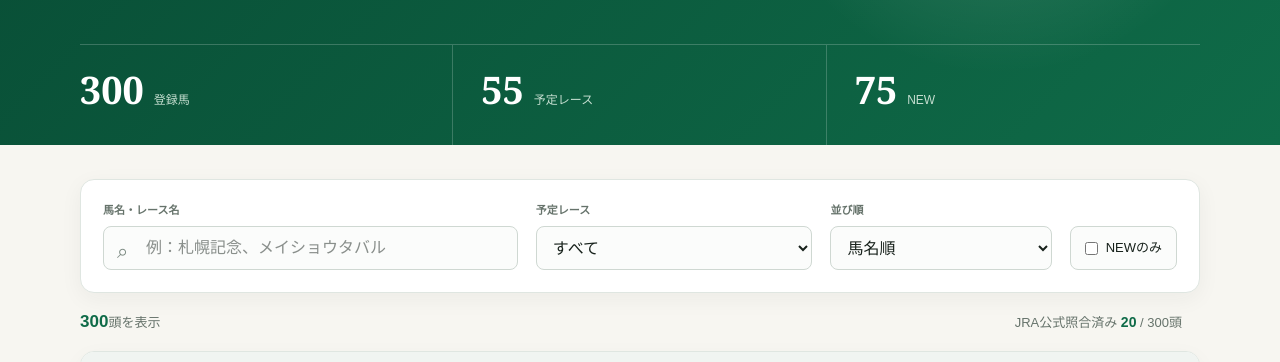
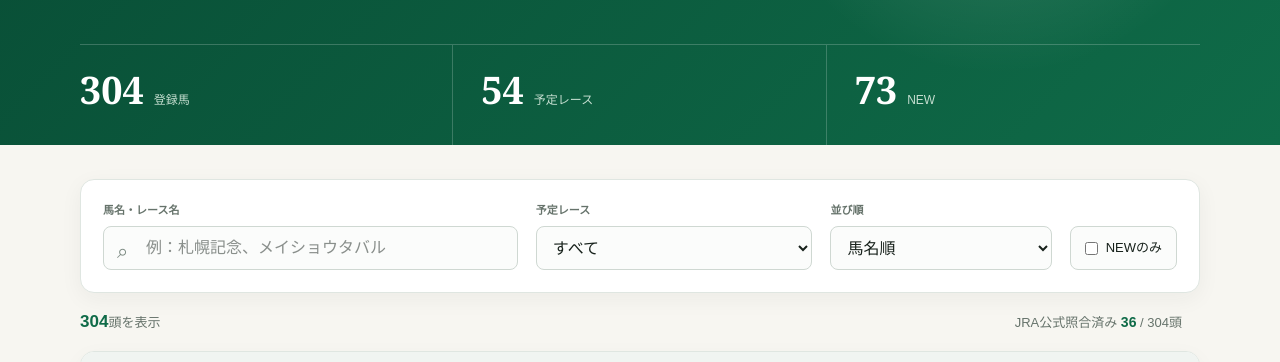
Before and after one commit to mhiro-code/next-race-report, a Next.js app: page / in a window 1280 px wide. Shown: the part 368-730 px from the top of the page. Built offline with nearby package versions, Linux system fonts and the light colour scheme.

Commit message:
Update Cluster Cup runners and prize money

```diff
--- a/app/api/next-races/route.ts
+++ b/app/api/next-races/route.ts
@@ -1,3 +1,5 @@
+import { applyClusterCupRows } from "../../cluster-cup";
+
 const sourceUrl = "https://dir.netkeiba.com/keibamatome/detail.html?no=5557";
 
 function decodeEntities(value: string) {
@@ -59,7 +61,7 @@ export async function GET() {
       source_url: sourceUrl,
       page_updated: pageUpdated,
       retrieved_at: new Date().toISOString(),
-      rows,
+      rows: applyClusterCupRows(rows),
     });
   } catch {
     return Response.json({ error: "最新データを取得できませんでした" }, { status: 502 });
--- /dev/null
+++ b/app/cluster-cup.ts
@@ -0,0 +1,69 @@
+export type NextRaceRow = {
+  update: string;
+  horse: string;
+  next_race: string;
+  horse_url: string;
+  race_url: string;
+};
+
+export type PrizeMoneyRecord = {
+  yen: number;
+  jraUrl: string;
+  verifiedAt: string;
+  jraHorseId: string;
+};
+
+const clusterCupRaceUrl =
+  "https://db.netkeiba.com/?pid=race_list&word=%A5%AF%A5%E9%A5%B9%A5%BF%A1%BC%A3%C3";
+
+const verifiedAt = "2026-07-27";
+
+const horses = [
+  ["サンライズアムール", "2019101633", 89_000_000, "pw01dud002019101633/DD"],
+  ["クロジシジョー", "2019102238", 84_900_000, "pw01dud002019102238/47"],
+  ["ドラゴンウェルズ", "2022110137", 51_000_000, "pw01dud102022110137/11"],
+  ["サウンドモリアーナ", "2022102057", 36_000_000, "pw01dud102022102057/10"],
+  ["アンズアメ", "2022106689", 36_000_000, "pw01dud002022106689/21"],
+  ["ポッドベイダー", "2022105244", 46_000_000, "pw01dud102022105244/D6"],
+  ["ブレーザー", "2021100114", 36_000_000, "pw01dud102021100114/3E"],
+  ["ゲイルライダー", "2022103684", 24_000_000, "pw01dud002022103684/15"],
+  ["プレゼンティーア", "2021102153", 24_000_000, "pw01dud102021102153/E9"],
+  ["ベルギューン", "2022100098", 15_000_000, "pw01dud102022100098/E5"],
+  ["ファムエレガンテ", "2022110142", 24_000_000, "pw01dud002022110142/FB"],
+  ["ペプチドヤマト", "2019103605", 36_000_000, "pw01dud102019103605/58"],
+  ["コンクイスタ", "2020106557", 44_800_000, "pw01dud002020106557/00"],
+  ["ジョーローリット", "2021100768", 24_000_000, "pw01dud002021100768/99"],
+  ["アメリカンステージ", "2022110105", 20_100_000, "pw01dud002022110105/14"],
+  ["ケイアイドリー", "2017101560", 81_700_000, "pw01dud102017101560/52"],
+  ["ヤマニンアルリフラ", "2021106601", 41_500_000, "pw01dud002021106601/7D"],
+  ["ビッグシーザー", "2020100896", 85_000_000, "pw01dud102020100896/6F"],
+] as const;
+
+export const clusterCupRows: NextRaceRow[] = horses.map(([horse, id]) => ({
+  update: "",
+  horse,
+  next_race: "クラスターC",
+  horse_url: `https://db.netkeiba.com/horse/${id}/?rf=kmatome`,
+  race_url: clusterCupRaceUrl,
+}));
+
+export const clusterCupPrizeMoney: Record<string, PrizeMoneyRecord> =
+  Object.fromEntries(
+    horses.map(([horse, id, yen, jraPath]) => [
+      horse,
+      {
+        yen,
+        jraUrl: `https://www.jra.go.jp/JRADB/accessU.html?CNAME=${jraPath}`,
+        verifiedAt,
+        jraHorseId: id,
+      },
+    ]),
+  );
+
+export function applyClusterCupRows(rows: NextRaceRow[]) {
+  const targetNames = new Set(clusterCupRows.map((row) => row.horse));
+  return [
+    ...rows.filter((row) => !targetNames.has(row.horse)),
+    ...clusterCupRows,
+  ];
+}
--- a/app/page.tsx
+++ b/app/page.tsx
@@ -3,6 +3,7 @@
 import { useMemo, useState } from "react";
 import initialData from "./next-races.json";
 import { formatPrizeMoney, prizeMoneyByHorse } from "./prize-money";
+import { applyClusterCupRows } from "./cluster-cup";
 
 type RaceRow = {
   update: string;
@@ -22,7 +23,10 @@ type RacePayload = {
 const pageSize = 50;
 
 export default function Home() {
-  const [data, setData] = useState<RacePayload>(initialData);
+  const [data, setData] = useState<RacePayload>({
+    ...initialData,
+    rows: applyClusterCupRows(initialData.rows),
+  });
   const [query, setQuery] = useState("");
   const [race, setRace] = useState("すべて");
   const [newOnly, setNewOnly] = useState(false);
@@ -86,7 +90,7 @@ export default function Home() {
       const response = await fetch("/api/next-races", { cache: "no-store" });
       if (!response.ok) throw new Error("refresh failed");
       const next = (await response.json()) as RacePayload;
-      setData(next);
+      setData({ ...next, rows: applyClusterCupRows(next.rows) });
       setRace("すべて");
       setPage(1);
       setMessage(`${next.rows.length}頭の最新情報を取得しました`);
--- a/app/prize-money.ts
+++ b/app/prize-money.ts
@@ -1,4 +1,5 @@
 import jraPrizeMoney from "./jra-prize-money.json";
+import { clusterCupPrizeMoney } from "./cluster-cup";
 
 export type PrizeMoneyRecord = {
   yen: number;
@@ -7,8 +8,10 @@ export type PrizeMoneyRecord = {
   jraHorseId: string;
 };
 
-export const prizeMoneyByHorse =
-  jraPrizeMoney as Record<string, PrizeMoneyRecord>;
+export const prizeMoneyByHorse = {
+  ...(jraPrizeMoney as Record<string, PrizeMoneyRecord>),
+  ...clusterCupPrizeMoney,
+};
 
 export function formatPrizeMoney(yen: number) {
   const manYen = yen / 10_000;
```
